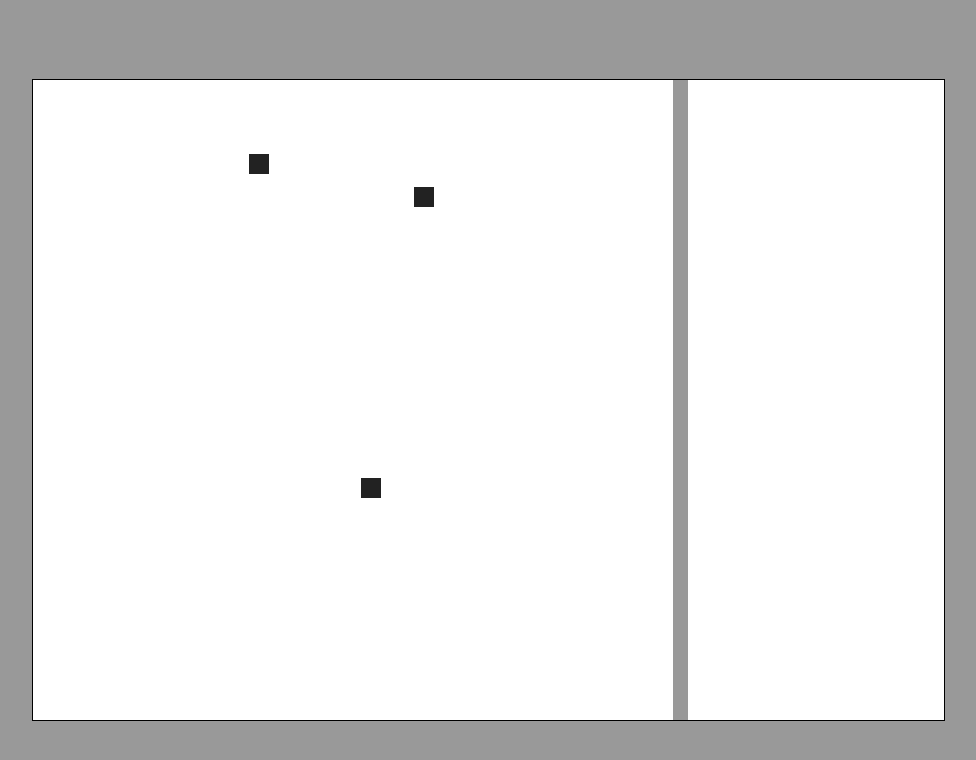
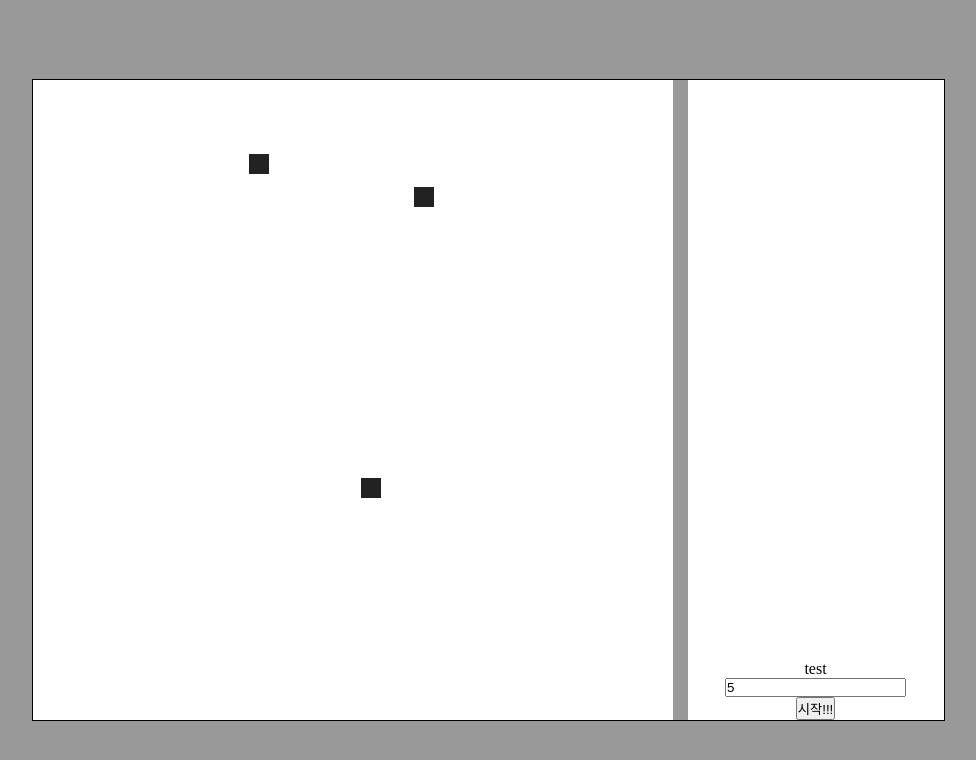
Before and after one commit to YoonJieut/mouseClick-Test, a plain HTML site: page index.html in a window 1280 px wide. Shown: the whole page, without its empty margins (152-1128 px from the left). Drawn offline with Linux system fonts and the light colour scheme.

Commit message:
html 버튼 ,인풋, 리스트 추가

```diff
--- a/app.js
+++ b/app.js
@@ -17,7 +17,7 @@ console.dir(gameArea);
 for(i=0; i<3; i++){
   addDot();
 }
-// * .dotTarget 추가 로직
+// * .dotTarget 랜덤 +추가 로직
 function addDot(){
   let someDot = document.createElement('div')
   gameArea.appendChild(someDot);
@@ -34,6 +34,8 @@ gameArea.addEventListener('click',function(eventTarget){
   eventTarget.target.remove();
   // ? 랜덤 생성 모듈 들어갈 자리
   addDot()
+
+
 });
 
 // * 랜덤 모듈 --------------------------
@@ -55,9 +57,9 @@ function ramdomNumber(min, max) {
 // gameArea.clientTop - 좌표값
 
 // * 사라지면 score 로직 추가
-const scoreList =[];
+// const scoreList =[];
 
-let temp = 0;
-if( gameArea.children.length === 2){
-  temp++;
-}
+// let temp = 0;
+// if( gameArea.children.length === 2){
+//   temp++;
+// }
--- a/index.html
+++ b/index.html
@@ -6,6 +6,13 @@
   <script src="./app.js" defer></script>
   <style>
     *{margin:0; padding: 0; box-sizing: border-box;}
+    li {
+      list-style: none;
+    }
+    a{
+      color: inherit;
+      text-decoration: none;
+    }
     #root {
       width: 100vw;
       height: 100vh;
@@ -30,6 +37,11 @@
       height: 80vh;
       background-color: #fff;
       margin-left: 15px;
+
+      display: flex;
+      flex-direction: column;
+      justify-content: end;
+      align-items: center;
     }
 
     .dotTarget {
@@ -45,7 +57,13 @@
   <div id="root">
     <div id="container">
       <div id="gameArea"></div>
-      <div id="subArea"></div>
+      <div id="subArea">
+        <ul id="rank" >
+          <li>test</li>
+        </ul>
+        <input type="text" id="userInput" value="5" placeholder="숫자만 입력해주세요."/>
+        <button>시작!!!</button>
+      </div>
     </div>
   </div>
 </body>
```
